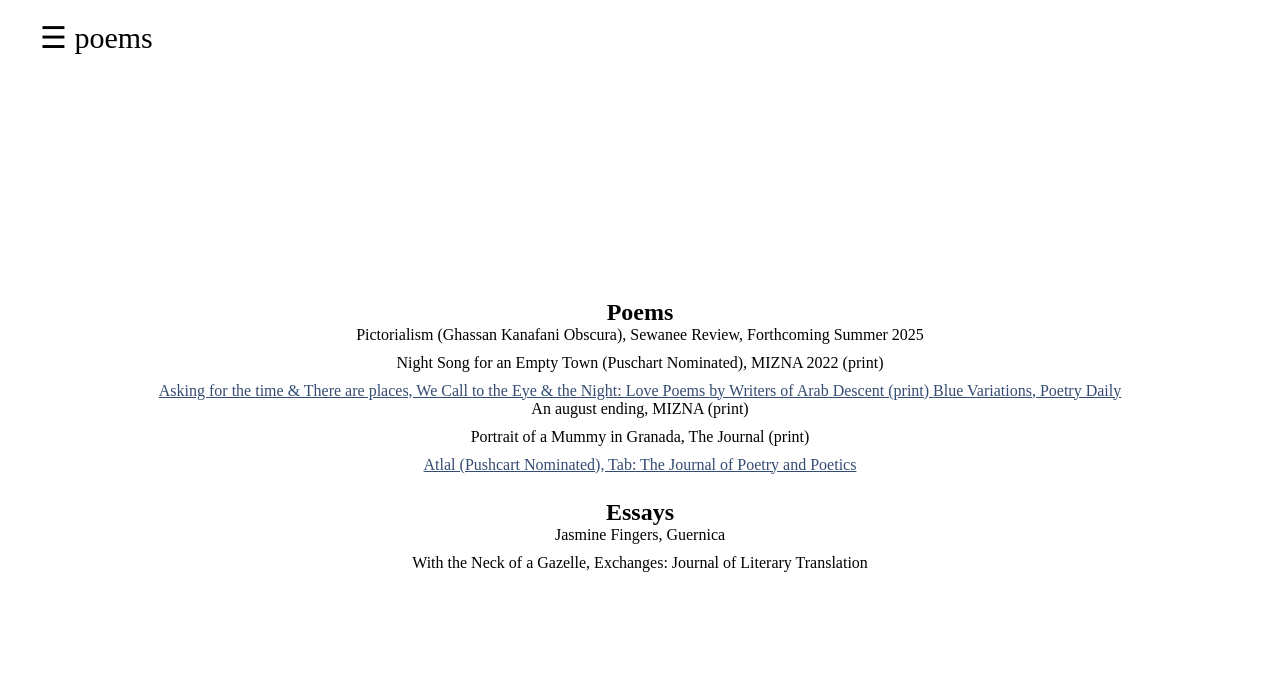
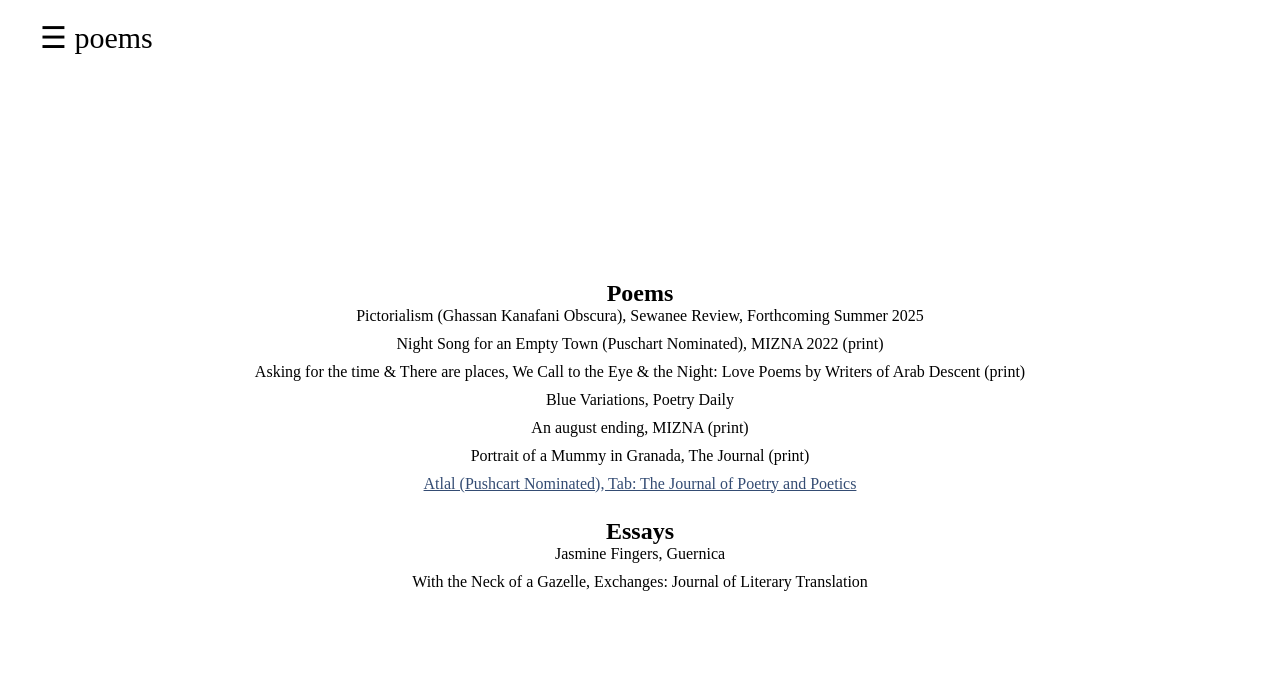
Before and after one commit to lubnasafi90/lubnasafi.com, a plain HTML site: page poems.html in a window 1280 px wide. Drawn offline with Linux system fonts and the light colour scheme; a web font is replaced by a local one.

Commit message:
modified paragraphs in poems

```diff
--- a/poems.html
+++ b/poems.html
@@ -39,8 +39,8 @@
           <h2>Poems</h2>
           <p class="text">Pictorialism (Ghassan Kanafani Obscura), Sewanee Review, Forthcoming Summer 2025</p>
           <p class="text">Night Song for an Empty Town (Puschart Nominated), MIZNA 2022 (print)</p>
-          <a class="text" href="https://citylights.com/poetry-anthologies/we-call-to-the-eye-to-the-night-love/">Asking for the time & There are places, We Call to the Eye & the Night: Love Poems by Writers of Arab Descent (print) </a>
-          <a class="text" href="https://poems.com/poem/blue-variations/">Blue Variations, Poetry Daily</a>
+          <p class="text" href="https://citylights.com/poetry-anthologies/we-call-to-the-eye-to-the-night-love/">Asking for the time & There are places, We Call to the Eye & the Night: Love Poems by Writers of Arab Descent (print) </p>
+          <p class="text" href="https://poems.com/poem/blue-variations/">Blue Variations, Poetry Daily</p>
           <p class="text">An august ending, MIZNA (print)</p>
           <p class="text">Portrait of a Mummy in Granada, The Journal (print)</p>
           <a class="text" href="http://tabjournal.org/wp-content/uploads/2019/12/Tab_vol6.2_MAR2018.pdf">Atlal (Pushcart Nominated), Tab: The Journal of Poetry and Poetics  </a>
```
